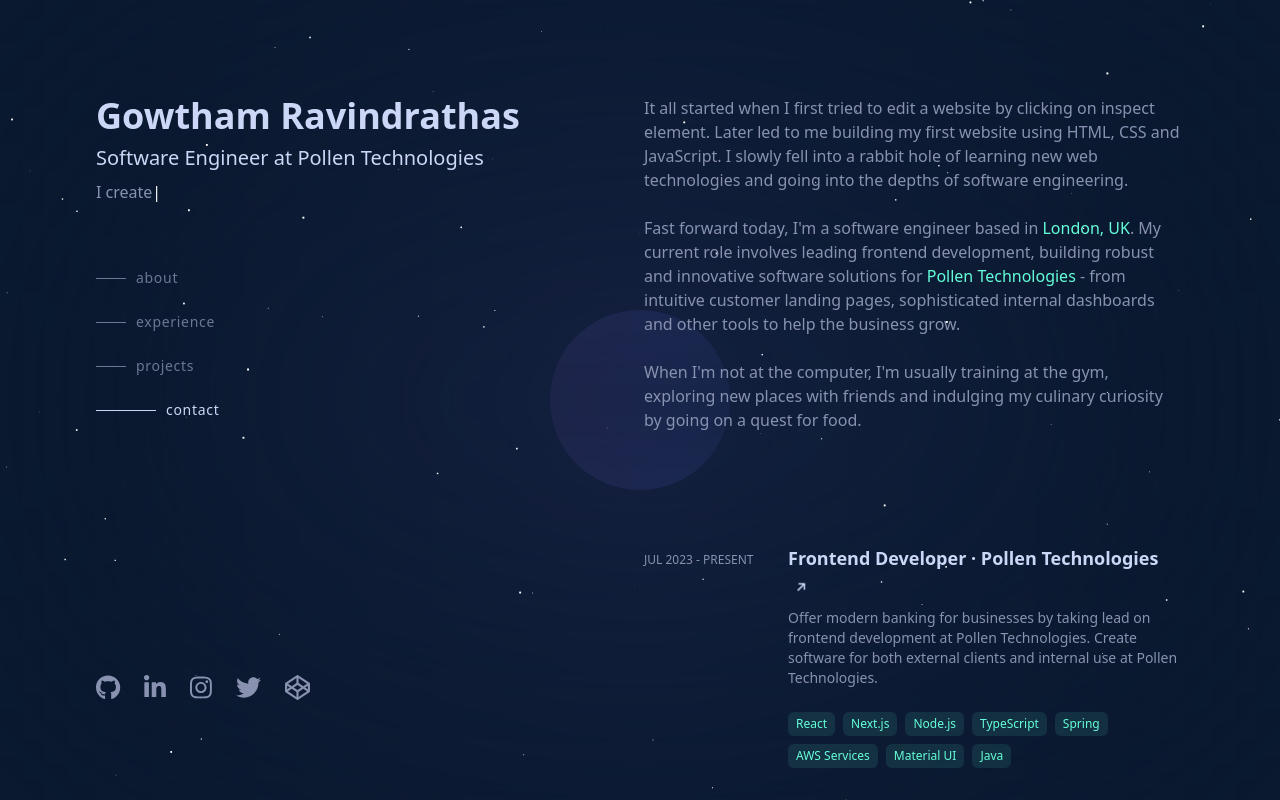
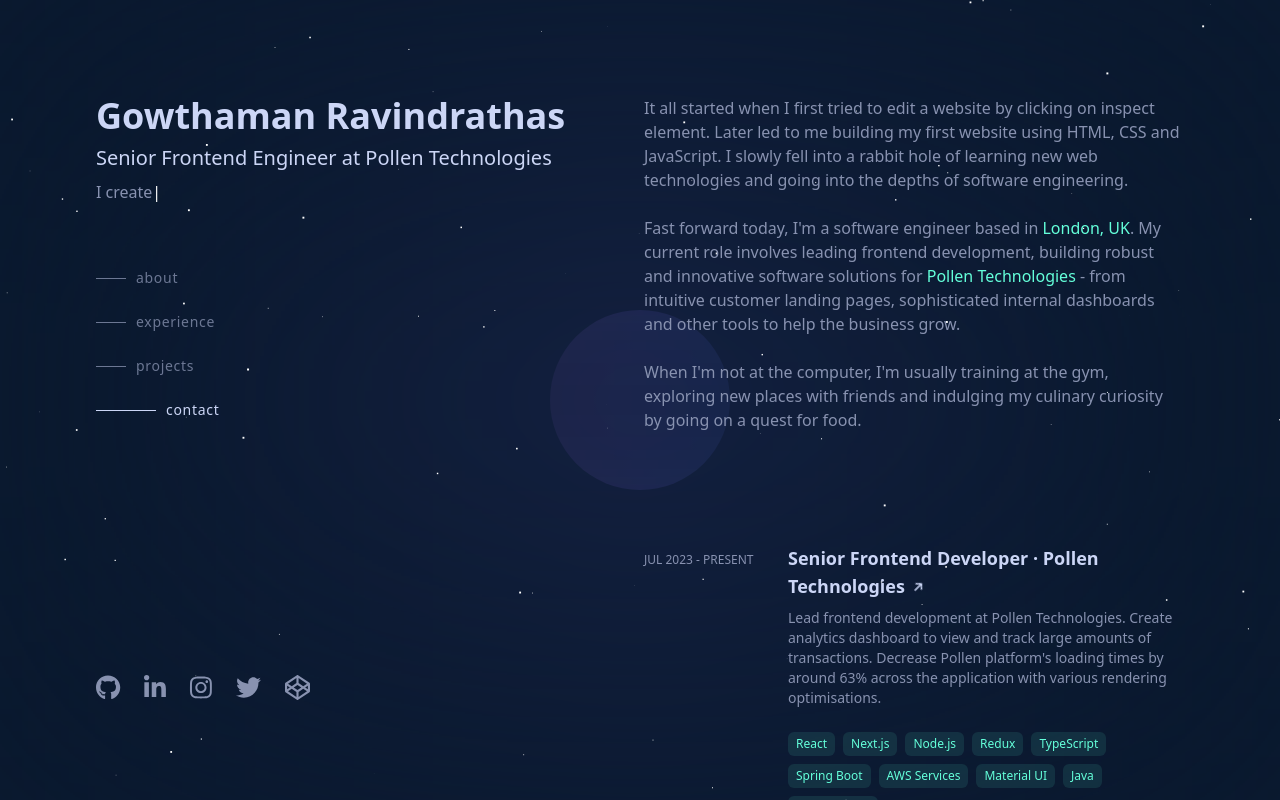
Before and after one commit to gowth6m/portfolio-v2, a Next.js app: page / in a window 1280 px wide. Built offline with nearby package versions, Linux system fonts and the light colour scheme; a web font is replaced by a local one.

Commit message:
Update experience

```diff
--- a/src/app/page.tsx
+++ b/src/app/page.tsx
@@ -8,7 +8,8 @@
 import Projects from "@/components/projects/projects";
 
 const Home: React.FC = () => {
-  const { refAbout, refExperience, refProjects, refContact } = useRefHandlers();
+    const { refAbout, refExperience, refProjects, refContact } =
+        useRefHandlers();
 
     return (
         <main className="md:h-screen w-full z-10">
@@ -25,16 +26,20 @@
 
                 {/* Right */}
                 <div className="md:w-1/2 md:ml-auto flex flex-col gap-y-20 md:gap-y-28">
-          <div id="About" ref={refAbout}>
+                    <div id="About" ref={refAbout} className={"anchor"}>
                         <About />
                     </div>
-          <div id="Experience" ref={refExperience}>
+                    <div
+                        id="Experience"
+                        ref={refExperience}
+                        className={"anchor"}
+                    >
                         <Experience />
                     </div>
-          <div id="Projects" ref={refProjects}>
+                    <div id="Projects" ref={refProjects} className={"anchor"}>
                         <Projects />
                     </div>
-          <div ref={refContact}>
+                    <div ref={refContact} className={"anchor"}>
                         <Footer />
                     </div>
                 </div>
--- a/src/components/experience/experience.data.tsx
+++ b/src/components/experience/experience.data.tsx
@@ -14,24 +14,52 @@
 
 const experience: ExperienceModel[] = [
     {
-    role: "Frontend Developer",
+        role: "Senior Frontend Developer",
         company: "Pollen Technologies",
         link: "https://www.pollentechnologies.com/",
         dates: "Jul 2023 - Present",
         description:
-      "Offer modern banking for businesses by taking lead on frontend development at Pollen Technologies. Create software for both external clients and internal use at Pollen Technologies.",
+            "Lead frontend development at Pollen Technologies. Create analytics dashboard to view and track large amounts of transactions. Decrease Pollen platform's loading times by around 63% across the application with various rendering optimisations.",
         descriptions: [],
         technologies: [
             "React",
             "Next.js",
             "Node.js",
+            "Redux",
             "TypeScript",
-      "Spring",
+            "Spring Boot",
             "AWS Services",
             "Material UI",
             "Java",
+            "AWS Services",
         ],
         projects: [],
+    },
+    {
+        role: "Software Engineer",
+        company: "Orsay AI",
+        link: "https://orsay.ai",
+        dates: "Jan 2024 - May 2024",
+        description:
+            "Lead frontend development at Orsay. Create platform to view, respond and interact to leads on various platforms such as Instagram, WhatsApp, Slack, etc using AI agents. Create messaging platform to interact, configure and test AI agents.",
+        descriptions: [],
+        technologies: [
+            "React",
+            "FastAPI",
+            "Zustand",
+            "TypeScript",
+            "Python",
+            "LLM",
+            "Machine Learning",
+            "AWS Services",
+            "Grafana",
+        ],
+        projects: [
+            {
+                title: "Orsay dashboard",
+                link: "https://app.orsay.ai",
+            },
+        ],
     },
     {
         role: "Frontend Developer",
@@ -39,7 +67,7 @@
         link: "https://hived.space",
         dates: "Jan 2023 - Jul 2023",
         description:
-      "Lead frontend development at HIVED. Create frontend solutions for a variety of microservices used by HIVED. Create applications used by around 20,000 customers daily and in-house apps used by our drivers and staff.",
+            "Lead frontend development at HIVED - create and implement frontend solutions for a variety of services used by HIVED. Worked on customer tracking page, warehouse sortation app and driver delivery app. Decrease customer tracking page's FCP by 40% on desktop and 70% on mobile.",
         descriptions: [
             "Lead frontend development at HIVED",
             "Create and implement solutions for a variety of microservices used by HIVED",
@@ -49,9 +77,14 @@
         technologies: [
             "Flutter",
             "React",
+            "Redux",
+            "Tailwind CSS",
             "Node.js",
             "TypeScript",
             "Golang",
+            "MongoDB",
+            "EC2",
+            "AWS IaC",
             "AWS Services",
             "Grafana Faro",
         ],
@@ -77,6 +110,9 @@
         technologies: [
             "React",
             "Flutter",
+            "Redux",
+            "MUI",
+            "Serverless",
             "Node.js",
             "TypeScript",
             "AWS Services",
@@ -102,7 +138,17 @@
             "Design and develop websites for customers",
             "Develop and maintain internal tools",
         ],
-    technologies: ["React", "Next", "Framer motion", "TypeScript"],
+        technologies: [
+            "React",
+            "Next.js",
+            "Redux",
+            "Django",
+            "Framer motion",
+            "TypeScript",
+            "Vercel",
+            "MongoDB",
+            "Go Gin Gonic",
+        ],
     },
     {
         role: "Frontend Developer",
@@ -120,8 +166,11 @@
             "Node.js",
             "TypeScript",
             "Flutter",
-      "Next",
+            "Next.js",
             "Express",
+            "Netlify",
+            "Serverless",
+            "Go Gin Gonic",
             "MongoDB",
         ],
         projects: [
--- a/src/components/hero/hero.tsx
+++ b/src/components/hero/hero.tsx
@@ -63,10 +63,10 @@
                 {/* Name */}
                 <div className="flex flex-col gap-y-2">
                     <h1 className="text-4xl font-semibold text-[var(--lightest-slate)]">
-            Gowtham Ravindrathas
+                        Gowthaman Ravindrathas
                     </h1>
                     <h2 className="text-[var(--lightest-slate)]">
-            Software Engineer at Pollen Technologies
+                        Senior Frontend Engineer at Pollen Technologies
                     </h2>
                     <TypingText className="text-base" />
                 </div>
--- a/src/components/misc/backgroundAnimation.tsx
+++ b/src/components/misc/backgroundAnimation.tsx
@@ -7,18 +7,33 @@
 const SPEED_MIN = 0.05;
 const SIZE = 2;
 
+interface BackgroundAnimationProps {
+    color?: string | null;
+}
+
+interface WindowSize {
+    innerWidth: number;
+    innerHeight: number;
+}
+
+interface Box {
+    x: number;
+    y: number;
+    vy: number;
+    size: number;
+}
+
 export default function BackgroundAnimation({
     color,
 }: BackgroundAnimationProps) {
-  const canvasRef = useRef<HTMLCanvasElement>(null);
+    const canvasRef = useRef<HTMLCanvasElement | null>(null);
     const boxColor = useMemo(() => color ?? "white", [color]);
 
-  const [windowSize, setWindowSize] = useState({
+    const [windowSize, setWindowSize] = useState<WindowSize>({
         innerWidth: 0,
         innerHeight: 0,
     });
 
-  // Function to handle window resize
     const handleResize = useCallback(() => {
         setWindowSize({
             innerWidth: window.innerWidth,
@@ -28,22 +43,24 @@
 
     useEffect(() => {
         handleResize();
-    window.addEventListener("resize", handleResize);
-    return () => window.removeEventListener("resize", handleResize);
+        const debounceResize = debounce(handleResize, 100);
+        window.addEventListener("resize", debounceResize);
+        return () => window.removeEventListener("resize", debounceResize);
     }, [handleResize]);
 
     useEffect(() => {
         if (!canvasRef.current) return;
-    const c = canvasRef.current.getContext("2d");
+        const canvas = canvasRef.current;
+        const c = canvas.getContext("2d");
         if (!c) return;
 
-    // Generate boxes based on screen size (mobile or desktop)
+        let animationFrameId: number;
+
         const boxes = makeBoxes(
             windowSize.innerWidth > SCREEN_SIZE_LIMIT ? 100 : 20,
             windowSize
         );
 
-    // Draw boxes
         const draw = () => {
             c.clearRect(0, 0, windowSize.innerWidth, windowSize.innerHeight);
 
@@ -60,16 +77,15 @@
                 }
             }
 
-      // Loop
             animationFrameId = requestAnimationFrame(draw);
         };
 
-    let animationFrameId = requestAnimationFrame(draw);
+        animationFrameId = requestAnimationFrame(draw);
 
         return () => {
             cancelAnimationFrame(animationFrameId);
         };
-  }, [boxColor, windowSize, handleResize]);
+    }, [boxColor, windowSize]);
 
     return (
         <canvas
@@ -82,11 +98,10 @@
     );
 }
 
-// Function to generate boxes
-const makeBoxes = (count: number, windowSize: WindowSize) => {
-  const boxes = [];
+const makeBoxes = (count: number, windowSize: WindowSize): Box[] => {
+    const boxes: Box[] = [];
     for (let i = 0; i < count; i++) {
-    const box = {
+        const box: Box = {
             x: Math.random() * windowSize.innerWidth,
             y: Math.random() * windowSize.innerHeight,
             vy: -(Math.random() * SPEED_MAX + SPEED_MIN),
@@ -97,11 +112,10 @@
     return boxes;
 };
 
-interface BackgroundAnimationProps {
-  color?: string | null;
-}
-
-interface WindowSize {
-  innerWidth: number;
-  innerHeight: number;
-}
+const debounce = (func: (...args: any[]) => void, wait: number) => {
+    let timeout: ReturnType<typeof setTimeout>;
+    return (...args: any[]) => {
+        clearTimeout(timeout);
+        timeout = setTimeout(() => func.apply(this, args), wait);
+    };
+};
--- a/src/components/projects/projects.data.tsx
+++ b/src/components/projects/projects.data.tsx
@@ -45,6 +45,27 @@
             "TypeScript",
             "React Flow",
             "D3.js",
+        ],
+        display: true,
+    },
+    {
+        year: 2023,
+        title: "Orsay AI",
+        description: "Personal AI to book more calls than sales team.",
+        image: "./images/orsay.png",
+        link: "https://app.orsay.ai",
+        stack: [
+            "Next.js",
+            "React",
+            "MUI",
+            "Node.js",
+            "TypeScript",
+            "Zustand",
+            "React Query",
+            "AWS Services",
+            "FastAPI",
+            "Python",
+            "LLM",
         ],
         display: true,
     },
```
Also changed, not shown: public/images/orsay.png (added), 1 other file (tests, documents, lock files or other folders). Lines whose indentation alone changed are shown as unchanged.
